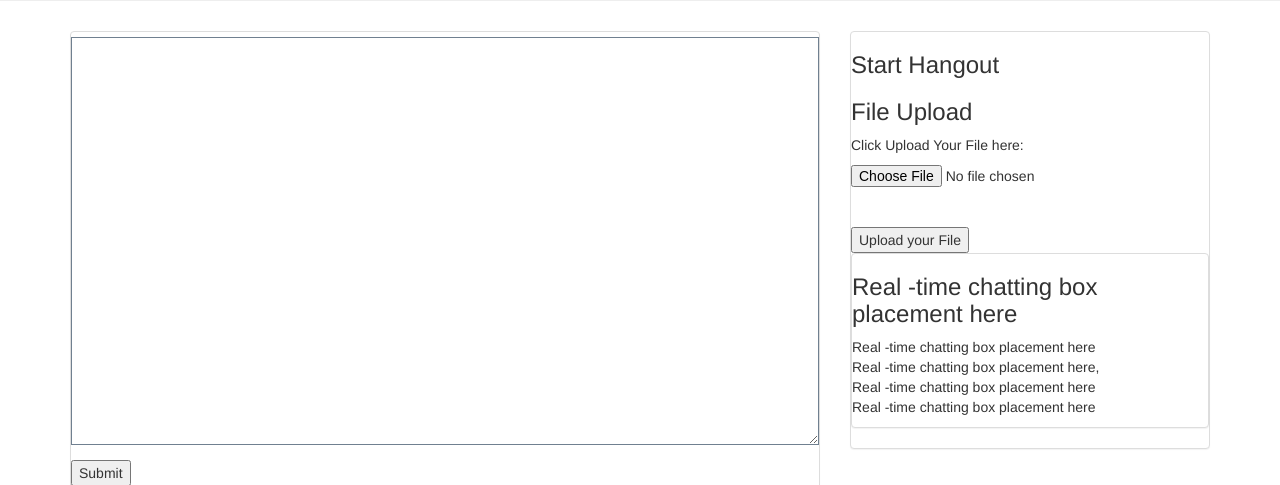
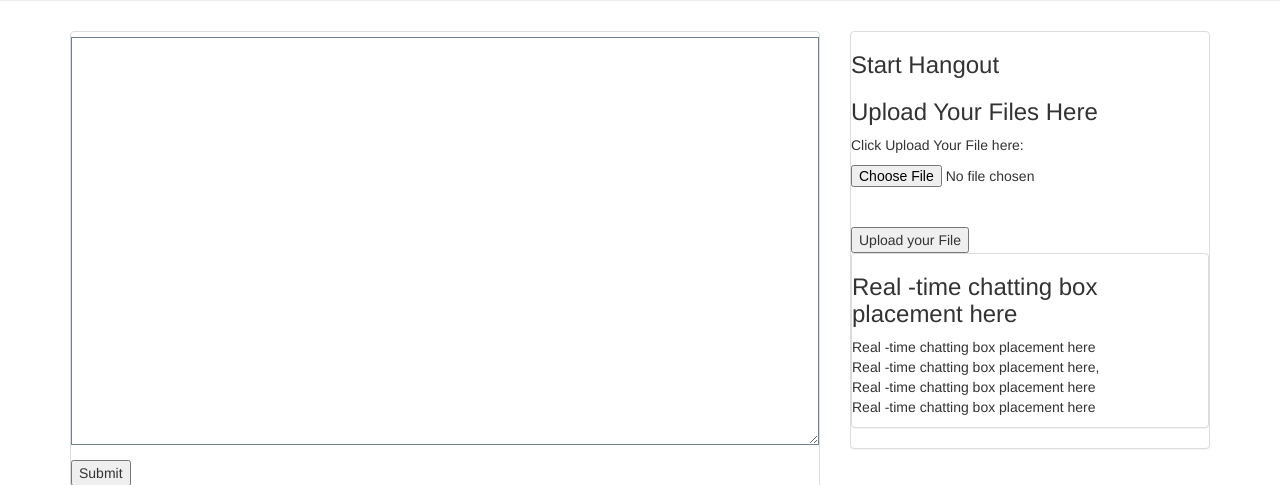
Before and after one commit to patrickokare/DevCollabApp, a PHP site: page / in a window 1280 px wide. Shown: the part 227-712 px from the top of the page. Run offline with PHP 8.4, Linux system fonts and the light colour scheme; some libraries are stand-ins or nearby versions.

Commit message:
Clean up of final site design

```diff
--- a/index.php
+++ b/index.php
@@ -111,7 +111,7 @@ if($_SERVER['REQUEST_METHOD'] === 'POST' && !empty($_POST['preview-form-comment'
                  data-initial_apps="[{ app_id : '123456789012', start_data : 'dQw4w9WgXcQ', 'app_type' : 'ROOM_APP' }]">
             </div>
 
-        <h3>  File Upload </h3>
+          <h3> Upload Your Files Here </h3>
             <form enctype="multipart/form-data" action="upload_file.php" method="post">
 
                 <p> Click Upload Your File here: </p>
```
